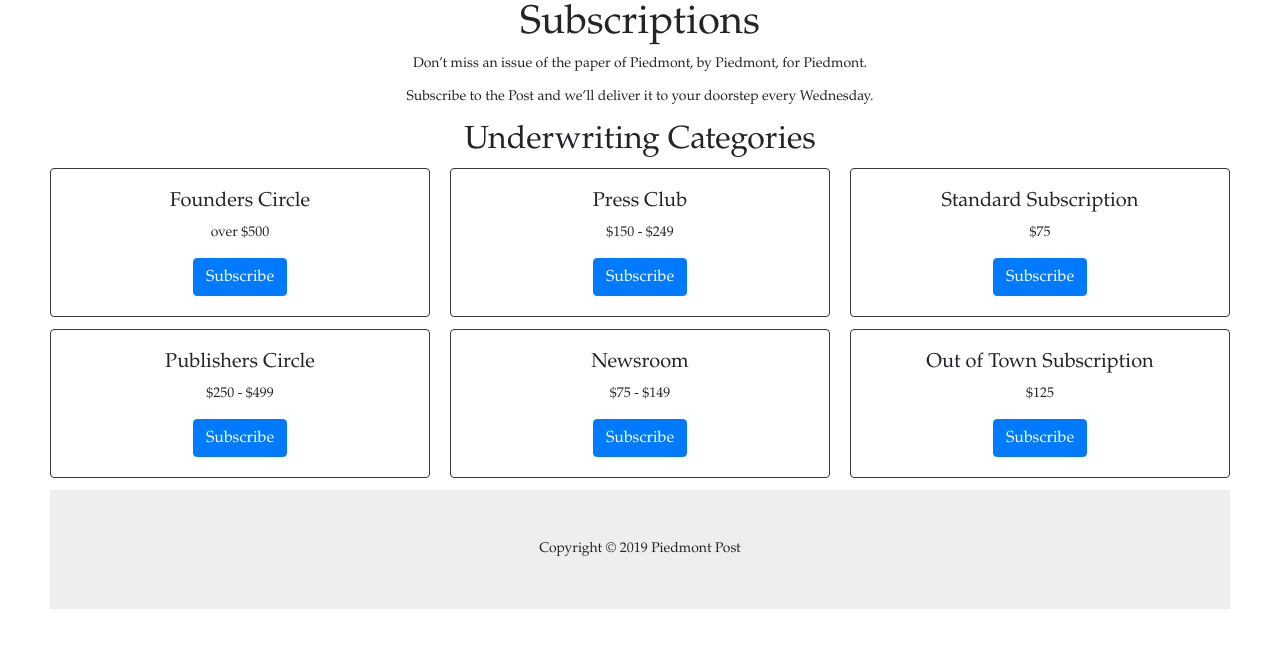
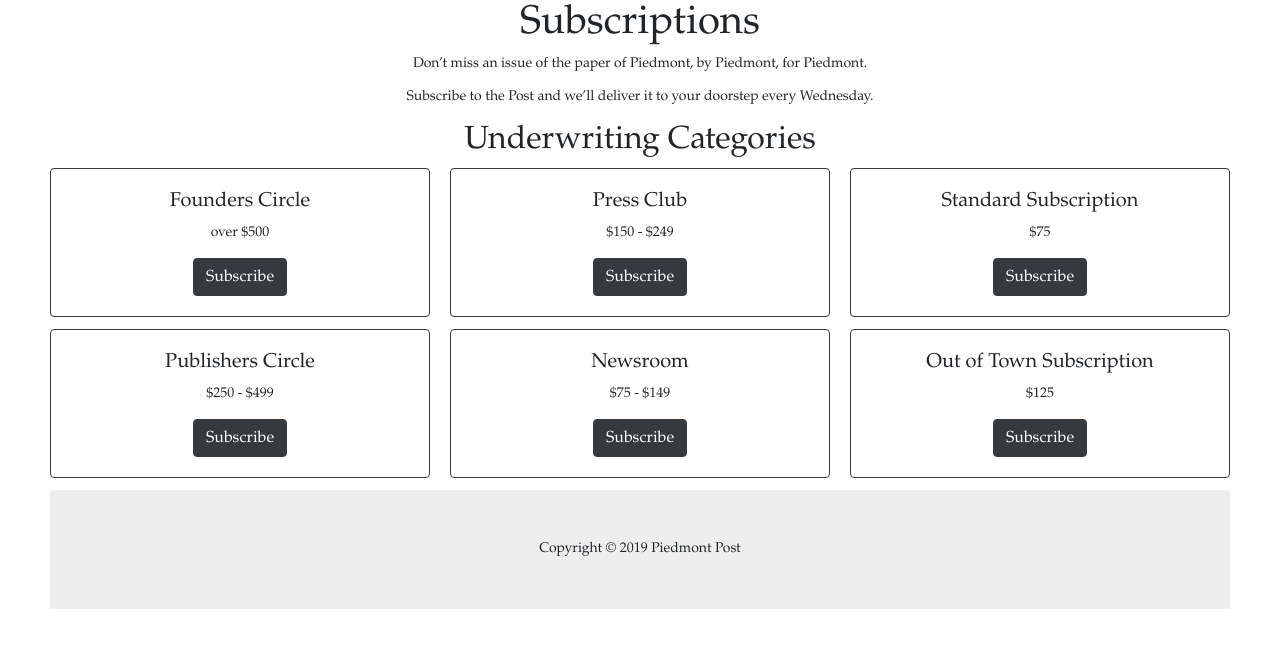
Before and after one commit to Natalielim/piedmontpost, a Node server app: page /subscribe in a window 1280 px wide. Shown: the part 50-698 px from the top of the page. Run offline with Node 20, Linux system fonts and the light colour scheme; some libraries are stand-ins or nearby versions.

Commit message:
primary to dark buttons

```diff
--- a/views/subscribe.hbs
+++ b/views/subscribe.hbs
@@ -11,42 +11,42 @@
         <div class="card-body">
           <h5 class="card-title">Founders Circle</h5>
           <p class="card-text">over $500</p>
-          <a href="#" class="btn btn-primary">Subscribe</a>
+          <a href="#" class="btn btn-dark">Subscribe</a>
         </div>
       </div>
       <div class="card border-dark">
         <div class="card-body">
           <h5 class="card-title">Publishers Circle</h5>
           <p class="card-text">$250 - $499</p>
-          <a href="#" class="btn btn-primary">Subscribe</a>
+          <a href="#" class="btn btn-dark">Subscribe</a>
         </div>
       </div>
       <div class="card border-dark">
         <div class="card-body">
           <h5 class="card-title">Press Club</h5>
           <p class="card-text">$150 - $249</p>
-          <a href="#" class="btn btn-primary">Subscribe</a>
+          <a href="#" class="btn btn-dark">Subscribe</a>
         </div>
       </div>
       <div class="card border-dark">
         <div class="card-body">
           <h5 class="card-title">Newsroom</h5>
           <p class="card-text">$75 - $149</p>
-          <a href="#" class="btn btn-primary">Subscribe</a>
+          <a href="#" class="btn btn-dark">Subscribe</a>
         </div>
       </div>
       <div class="card border-dark">
         <div class="card-body">
           <h5 class="card-title">Standard Subscription</h5>
           <p class="card-text">$75</p>
-          <a href="#" class="btn btn-primary">Subscribe</a>
+          <a href="#" class="btn btn-dark">Subscribe</a>
         </div>
       </div>
       <div class="card border-dark">
         <div class="card-body">
           <h5 class="card-title">Out of Town Subscription</h5>
           <p class="card-text">$125</p>
-          <a href="#" class="btn btn-primary">Subscribe</a>
+          <a href="#" class="btn btn-dark">Subscribe</a>
         </div>
       </div>
     </div>
```
